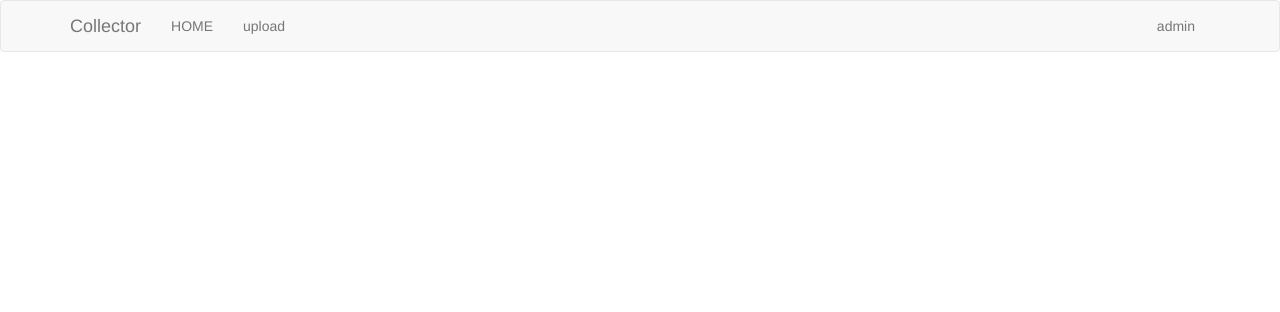
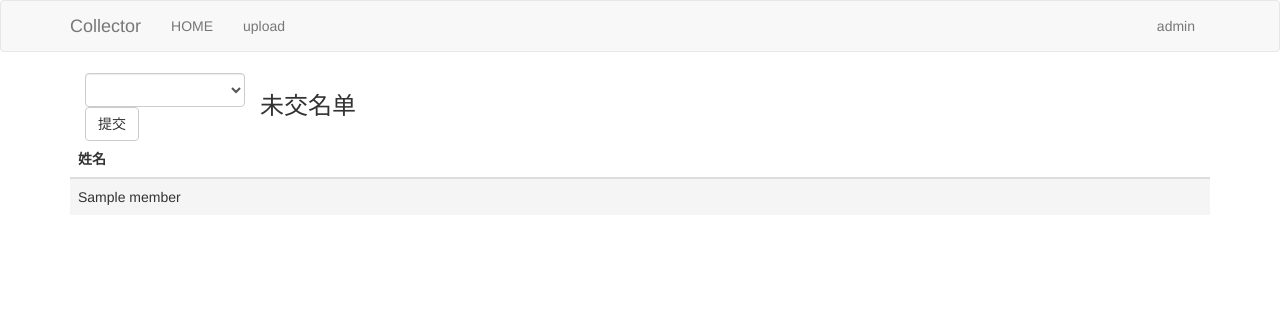
Before and after one commit to cliffigor/homework-collector, a Flask app: template app/templates/check.html in a window 1280 px wide. Shown: the top 312 px of the page. Run offline with Flask 2, Linux system fonts and the light colour scheme; the template is opened without the code that fills it: most values are stand-ins (such as "Sample title", 1, 10 or a date in 2020); some libraries are stand-ins or nearby versions.

Commit message:
add check method

```diff
--- a/app/templates/check.html
+++ b/app/templates/check.html
@@ -1,11 +1,38 @@
 {%extends "index.html"%}
+
+{% block title%}
+提交情况
+{% endblock %}
 
 {% block app_content %}
 
+<body>
+	<div class="col-sm-2">
+		<form role="form" method="post" enctype="multipart/form-data">
+			<select class="form-control" name="type">
+				<option></option>
+				{% for workType in workTypes %}
+					<option>{{ workType }}</option>
+				{% endfor %}
+			</select><button type="submit" class="btn btn-default">提交</button>
+		</form>
+	</div>
+<h3>未交名单</h3>
+<table class="table">
+	<thead>
+		<tr>
+			<th>姓名</th>
+		</tr>
+	</thead>
+	<tbody>
+        {% for member in memberNames %}
+		<tr class="active">
+			<td>{{ member }}</td>
+		</tr>
+        {% endfor %}
+	</tbody>
+</table>
 
-
-
-
-
+</body>
 
 {% endblock %}
```
Also changed, not shown: app/routes.py (+47 -10 lines).
